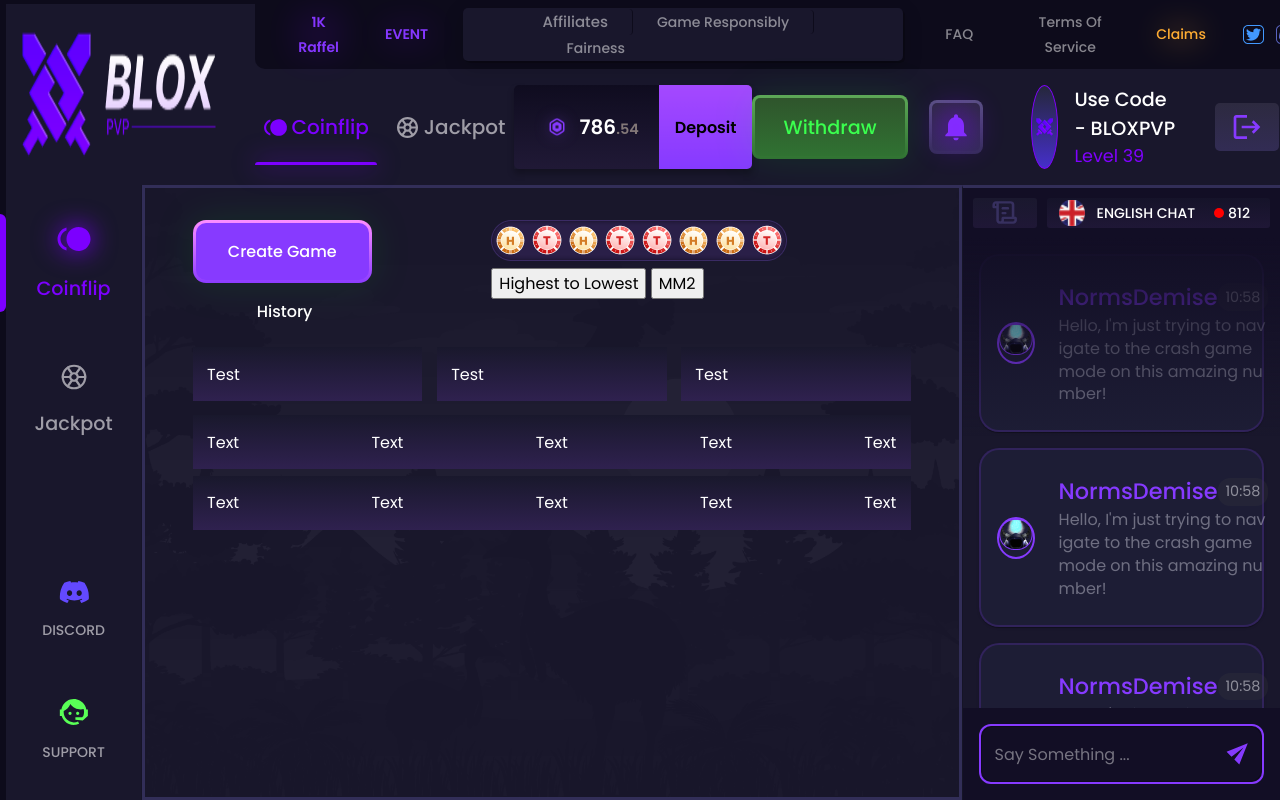
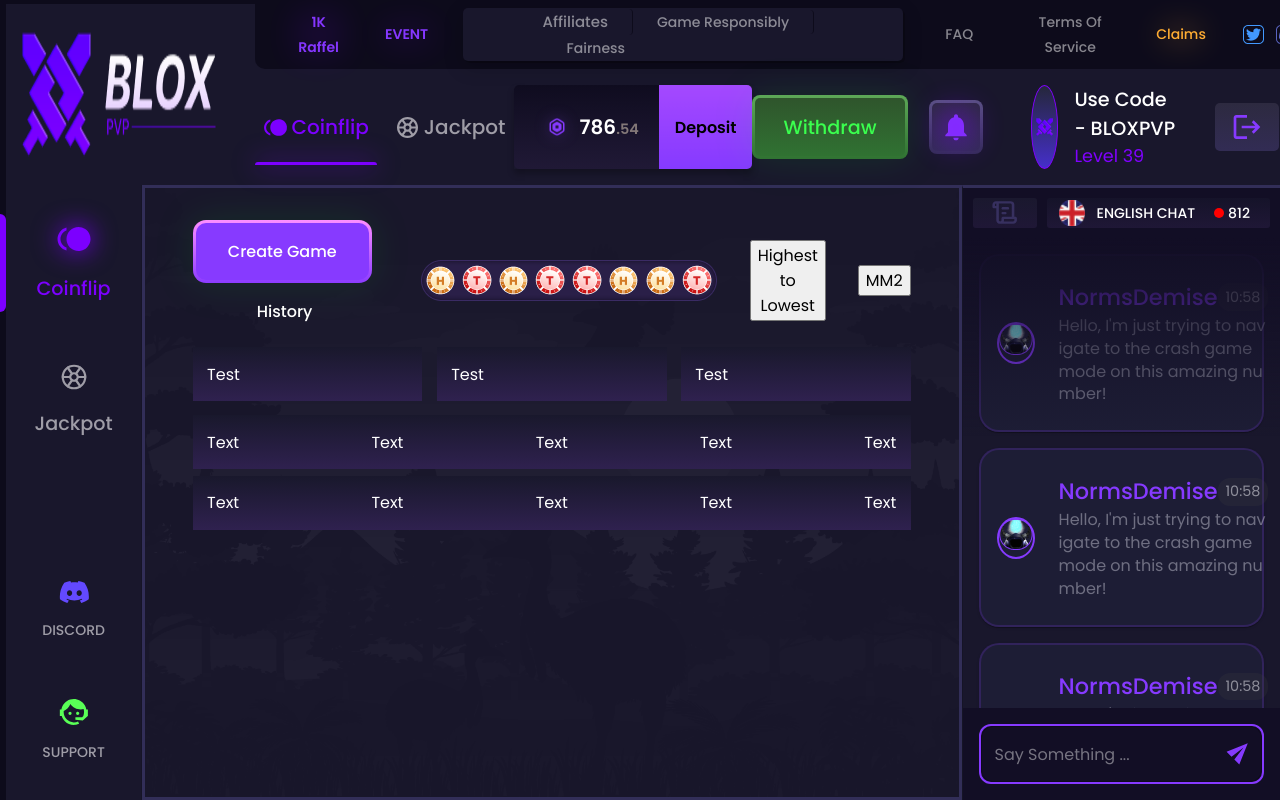
Before and after one commit to JackBlack69-hub/BlocksPvp, a React (Create React App) app: page / in a window 1280 px wide. Shown: the top 800 px of the page. Built offline with nearby package versions, Linux system fonts and the light colour scheme; no server answers.

Commit message:
feat: aligned button correctly in CoinFlip

```diff
--- a/src/components/CoinFlip.jsx
+++ b/src/components/CoinFlip.jsx
@@ -15,7 +15,15 @@
         <div style={{ color: "white" }}>
           <CreateGameModal />
         </div>
-        <div style={{ color: "white" }}>
+        <div
+          style={{
+            color: "white",
+            display: "flex",
+            justifyContent: "center",
+            alignItems: "center",
+            gap: "2rem ",
+          }}
+        >
           <img src={HTCombineImg}></img>
           <button>Highest to Lowest</button> <button>MM2</button>
         </div>
```
